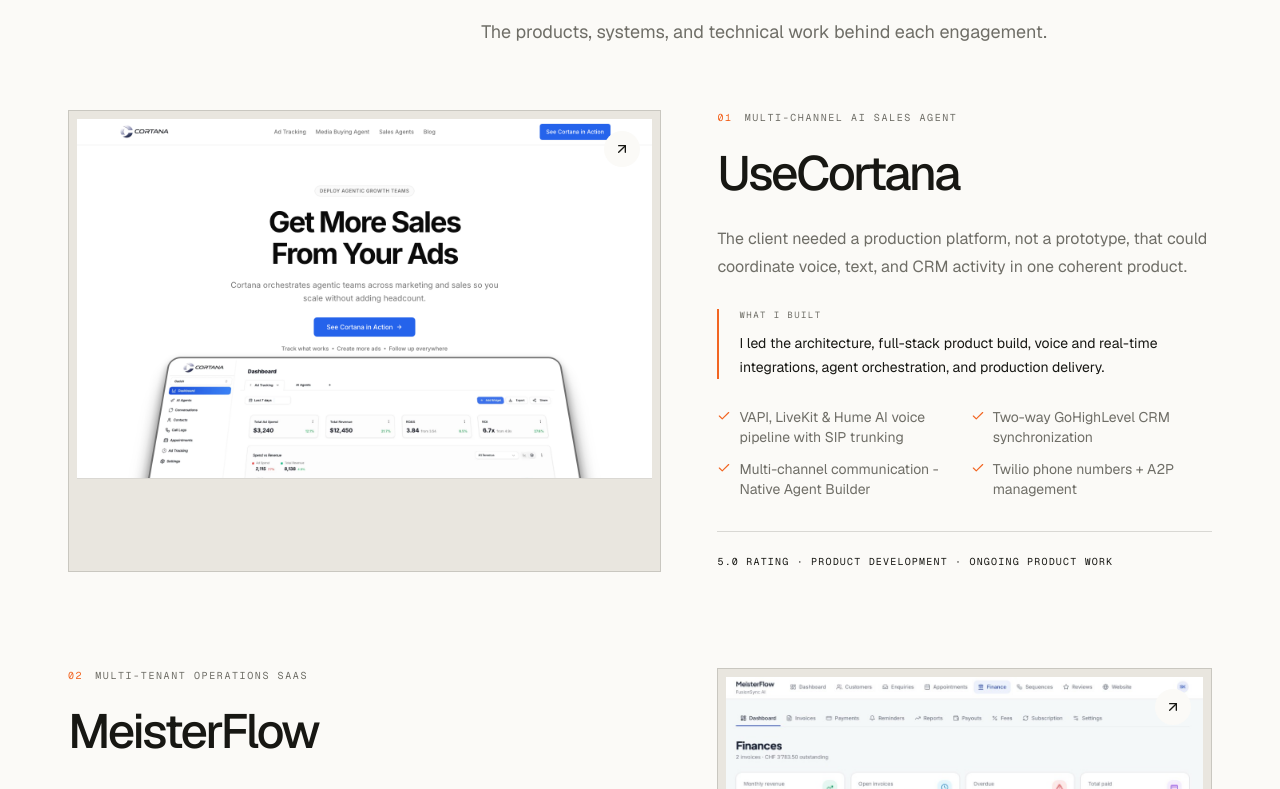
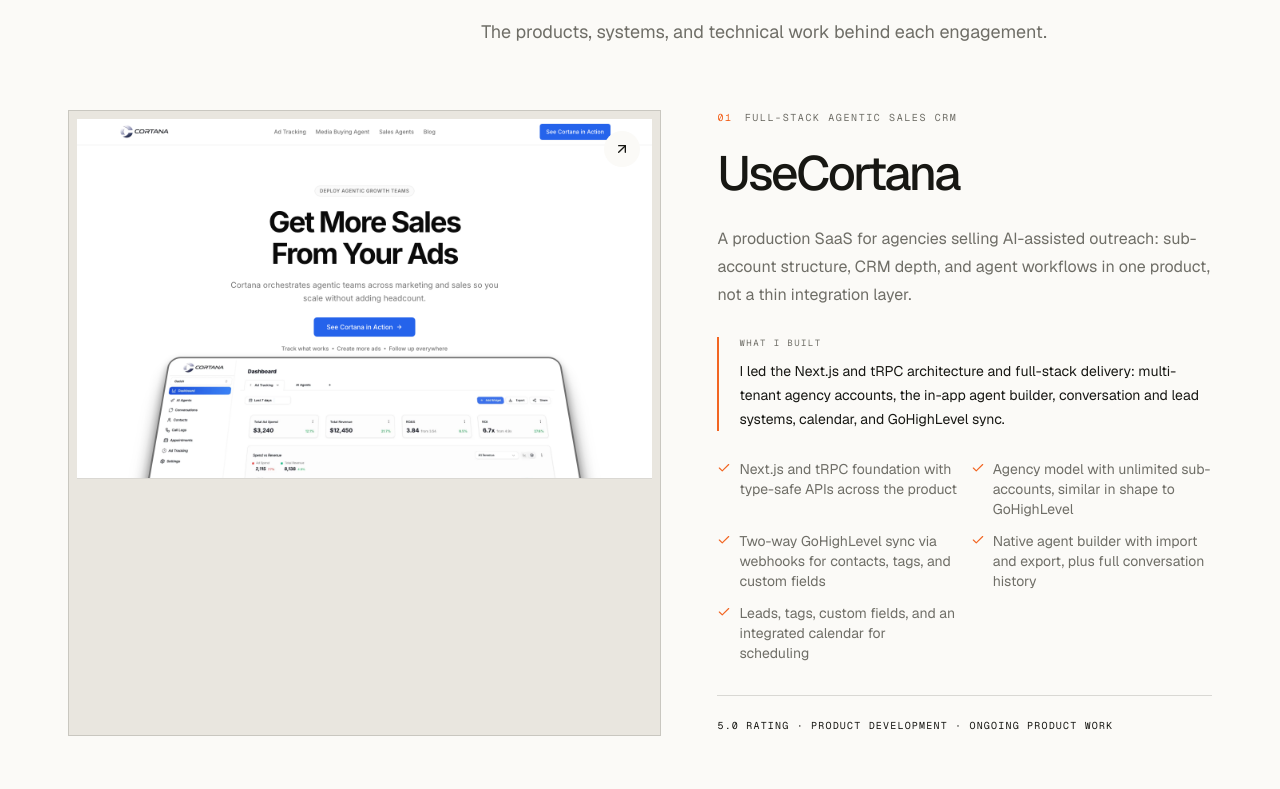
Before and after one commit to shubhamkashyapdev/upwork-portfolio, a Next.js app: page /full-stack-ai-developer in a window 1280 px wide. Shown: the part 3831-4620 px from the top of the page. Built offline with nearby package versions, Linux system fonts and the light colour scheme; no server answers.

Commit message:
chore: minor updates

```diff
--- a/app/page.tsx
+++ b/app/page.tsx
@@ -6,6 +6,7 @@
 import { Badge } from "@/components/ui/badge"
 import {
   about,
+  expertiseIntro,
   expertisePages,
   hero,
   profileImage,
@@ -111,11 +112,10 @@
             </div>
             <div>
               <h2 className="max-w-2xl text-balance text-3xl font-medium tracking-[-0.04em] sm:text-4xl">
-                Focused portfolio pages by project type.
+                {expertiseIntro.title}
               </h2>
               <p className="mt-5 max-w-2xl text-pretty text-base leading-7 text-muted-ink">
-                Upwork proposals link directly to the page that matches the
-                work. One page live today. The rest are being assembled.
+                {expertiseIntro.description}
               </p>
             </div>
           </div>
--- a/content/full-stack-ai-developer.ts
+++ b/content/full-stack-ai-developer.ts
@@ -94,8 +94,8 @@
     displayUrl: "usecortana.ai",
     description: "A multi-channel AI sales agent with voice, text, and CRM.",
     context:
-      "Fixed-price SaaS delivery followed by ongoing product work across a production agent platform.",
-    tags: ["Voice AI", "AI agents", "LiveKit", "Agentic CRM"],
+      "Full-stack agentic CRM SaaS with agency accounts, native agent tooling, and deep CRM sync.",
+    tags: ["Next.js", "Agentic CRM", "Multi-tenant SaaS", "tRPC"],
     image: "/projects/usecortana.png",
   },
   {
@@ -115,16 +115,17 @@
   {
     number: "01",
     name: "UseCortana",
-    eyebrow: "Multi-channel AI sales agent",
+    eyebrow: "Full-stack agentic sales CRM",
     description:
-      "The client needed a production platform, not a prototype, that could coordinate voice, text, and CRM activity in one coherent product.",
+      "A production SaaS for agencies selling AI-assisted outreach: sub-account structure, CRM depth, and agent workflows in one product, not a thin integration layer.",
     built:
-      "I led the architecture, full-stack product build, voice and real-time integrations, agent orchestration, and production delivery.",
+      "I led the Next.js and tRPC architecture and full-stack delivery: multi-tenant agency accounts, the in-app agent builder, conversation and lead systems, calendar, and GoHighLevel sync.",
     complexity: [
-      "VAPI, LiveKit & Hume AI voice pipeline with SIP trunking",
-      "Two-way GoHighLevel CRM synchronization",
-      "Multi-channel communication - Native Agent Builder",
-      "Twilio phone numbers + A2P management",
+      "Next.js and tRPC foundation with type-safe APIs across the product",
+      "Agency model with unlimited sub-accounts, similar in shape to GoHighLevel",
+      "Two-way GoHighLevel sync via webhooks for contacts, tags, and custom fields",
+      "Native agent builder with import and export, plus full conversation history",
+      "Leads, tags, custom fields, and an integrated calendar for scheduling",
     ],
     result: "5.0 rating · Product development · Ongoing product work",
     image: "/projects/usecortana.png",
@@ -178,9 +179,9 @@
     featured: true,
   },
   {
-    title: "AI Sales Bot / SaaS Web App",
+    title: "UseCortana · Full-Stack Agentic Sales CRM & SaaS Platform",
     rating: "5.0",
-    meta: "Fixed-price AI platform",
+    meta: "SaaS Development Expert · Committed to quality · Professional",
     quote: "Respectful, knowledgeable, honest and smart.",
   },
   {
--- a/content/home.ts
+++ b/content/home.ts
@@ -4,17 +4,23 @@
 export const profileImage = "/profile.jpg"
 
 export const hero = {
-  eyebrow: "Upwork portfolio hub",
+  eyebrow: "Full Stack AI Developer",
   title: "Shubham Kashyap",
-  subtitle: "Full Stack AI Developer",
+  subtitle: "Production SaaS & multi-tenant platforms",
   description:
-    "Targeted proof pages for Upwork prospects. Each page is built around a specific type of project, so clients see relevant work instead of a generic portfolio.",
+    "I build and ship AI products and custom software end to end: architecture, development, integrations, and production delivery. Upwork Top Rated Plus.",
   note: "Top Rated Plus · 37+ production contracts · 100% job success",
 }
 
 export const about = {
   title: "Who I am",
-  body: "Hands-on full-stack developer focused on AI products, multi-tenant SaaS, and production software. These pages exist to support Upwork proposals: one focused proof document per buying intent, not a broad agency site.",
+  body: "Hands-on full-stack developer working with founders and product teams on SaaS, multi-tenant platforms, and AI-powered applications. I stay close to the build from early scoping through production and iteration.",
+}
+
+export const expertiseIntro = {
+  title: "Areas I work in.",
+  description:
+    "Each card links to a focused proof page with products and client feedback matched to that type of hire.",
 }
 
 export type ExpertiseStatus = "live" | "building"
```
